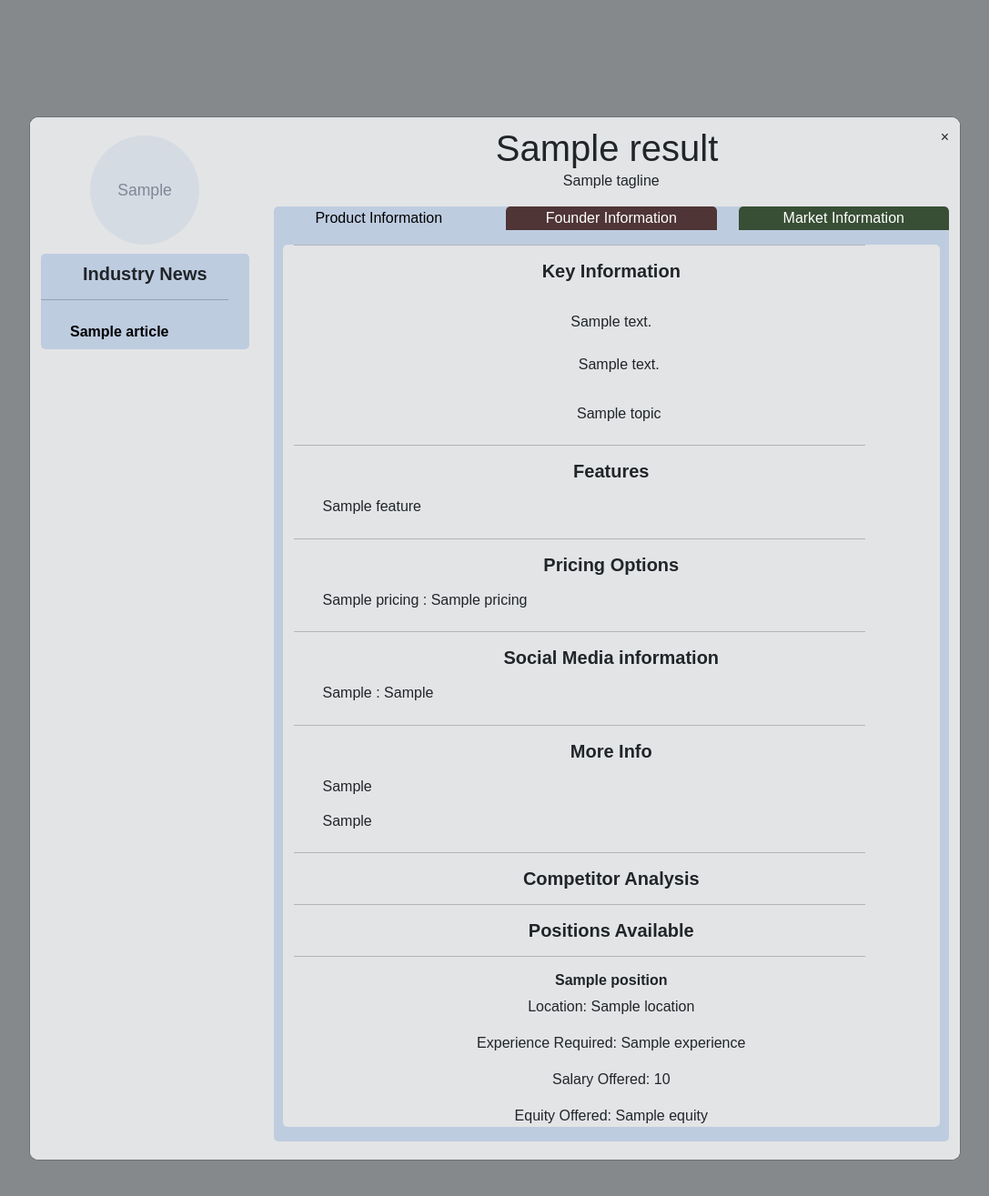
After one commit to SamRocan/VCCF, a Django app: template main/templates/main/product.html in a window 1280 px wide. The commit adds this page. Shown: the top 1315 px of the page at 91% size, without its empty margins (96-1183 px from the left). Run offline with Django 3.2, Linux system fonts and the light colour scheme; the template is opened without the code that fills it: most values are stand-ins (such as "Sample title", 1, 10 or a date in 2020); grey boxes marked "Sample" are stand-in pictures; some libraries are stand-ins or nearby versions.

Commit message:
Basic formatting of the page added - need to migrate all information onto productHome and then delete old page

```diff
--- a/main/templates/main/base.html
+++ b/main/templates/main/base.html
@@ -14,5 +14,9 @@
     {% block content %}
     {% endblock %}
     <script src="https://cdn.jsdelivr.net/npm/bootstrap@5.2.0-beta1/dist/js/bootstrap.bundle.min.js"></script>
+    <script src="https://code.jquery.com/jquery-3.1.1.min.js" ></script>
+
 </body>
+{% block extra_js %}
+{% endblock %}
 </html>
--- /dev/null
+++ b/main/templates/main/product.html
@@ -0,0 +1,252 @@
+{% extends 'main/base.html' %}
+{% load static %}
+{% block extra_css %}
+<link rel="stylesheet" href="{% static 'css/product_style.css' %}">
+{% endblock %}
+{% block content %}
+<div class="modal">
+    <!-- modal content -->
+    <div class="modal-content">
+        <div class="container-fluid" id="outer">
+            <div class="row no-gutters">
+                <div class="order-2 col-md-3 order-md-1" id="left-col">
+                    <div class="container-fluid p-0" id="left">
+                        <img src="{{context.logo}}" class="logo">
+                        <div id="news-collum">
+                            <h5 style="font-weight: bold;text-align: center">Industry News</h5>
+                            <hr>
+                            <ul>
+                                {% for link,article in context.newsZip %}
+                                <li>
+                                    <a href="{{link}}" class="news_link" style="color: black; font-weight: 550; text-decoration: none;">{{article}}</a>
+                                </li>
+                                {% endfor %}
+                            </ul>
+                        </div>
+                    </div>
+                </div>
+                <div class="order-1 col-md-9 order-md-2">
+                    <span onclick="window.location.href='{{request.META.HTTP_REFERER|escape}}';" class="close">&times;</span>
+                    <img src="{{context.logo}}" class="logo-sm">
+                    <h1 style="text-align: center; padding-top: 10px">{{context.results.name}}</h1>
+                    <p style="text-align: center">{{ context.results.tagline}}</p>
+                    <div class="container-fluid" id="right">
+                        <div class="row no-gutters">
+                            <div class="col-lg-4"><button id="b1">Product Information</button></div>
+                            <div class="col-lg-4"><button id="b2">Founder Information</button></div>
+                            <div class="col-lg-4"><button id="b3">Market Information</button></div>
+                        </div>
+                        <div class="row-lg no-gutters" style="margin: 10px">
+                            <div id="1">
+                                <div class="container information-found">
+
+
+                                    <hr>
+                                    <h5 style="font-weight: bold; text-align: center">Key Information</h5>
+                                    <br>
+                                    <p style="text-align: center">{{context.results.description}}</p>
+                                    <ul style="text-align: center;">
+                                        {% for detail in context.combiData.overview %}
+                                        <li>{{detail}}</li>
+                                        {% endfor %}
+                                    </ul>
+                                    <ul style="text-align: center;">
+                                        {% for i in context.topics %}
+                                        <li>{{i}}</li>
+                                        {% endfor %}
+                                    </ul>
+
+
+                                    <hr>
+                                    <h5 style="font-weight: bold; text-align: center">Features</h5>
+                                    <ul>
+                                        {% for feature in context.saasData.features %}
+                                        <li>{{feature}}</li>
+                                        {% endfor %}
+                                    </ul>
+
+
+                                    <hr>
+                                    <h5 style="font-weight: bold; text-align: center">Pricing Options</h5>
+                                    <ul>
+                                        {% for x,y in context.saasData.pricing.items %}
+                                        <!-- style=" display:inline; padding: 20px; font-weight: bold"-->
+                                        <li>{{x}} : {{y}}</li>
+                                        {% endfor %}
+                                    </ul>
+                                    <hr>
+                                    <h5 style="font-weight: bold; text-align: center">Social Media information</h5>
+                                    <ul>
+                                        {% for x,y in context.saasData.social_media.items %}
+                                        <li>{{x}} : {{y}}</li>
+                                        {% endfor %}
+                                    </ul>
+                                    <hr>
+                                    <h5 style="font-weight: bold; text-align: center">More Info</h5>
+                                    <ul class="wrapper">
+                                        <li>{{context.saasData.tech_details.3.1}}</li>
+                                        <li>{{context.saasData.tech_details.4.1}}</li>
+                                    </ul>
+
+                                    <hr>
+                                    <h5 style="font-weight: bold; text-align: center">Competitor Analysis</h5>
+                                    <!-- Last thing to do before commit context.captData. -->
+                                    <hr>
+                                    <h5 style="font-weight: bold; text-align: center">Positions Available</h5>
+                                    {% for info in context.combiData.jobs %}
+                                    <div style="text-align: center">
+                                        <hr>
+                                        <h6 style="font-weight: bold; text-align: center">{{info.position}}</h6>
+                                        <p>Location: {{info.location}}</p>
+                                        <p>Experience Required: {{info.experience}}</p>
+                                        <p>Salary Offered: {{info.salary}}</p>
+                                        <p>Equity Offered: {{info.equity}}</p>
+                                    </div>
+                                    {% endfor %}
+                                </div>
+                            </div>
+                            <div id="2" style="display:none;">
+                                <div class="container information-found">
+                                    <h3 class="content-header">Founders</h3>
+                                    <ul>
+                                        {% for handle, image in twitterZip %}
+                                        <img src="{{image}}" width="100px" style="border-radius: 50%">
+                                        <canvas id="twitter-box-{{handle}}" style="display: none;">
+                                            <h1>{{handle}}</h1>
+                                        </canvas>
+                                        <li><button onclick="drawGraph('{{handle}}', '{{forloop.counter}}')">{{handle}}</button></li>
+                                        {% endfor %}
+                                    </ul>
+                                </div>
+                            </div>
+                            <div id="3" style="display:none;">
+                                <div class="container information-found">
+                                    <h3 class="content-header">Market</h3>
+                                    <div>
+                                        <canvas id="myChartBar"></canvas>
+                                    </div>
+                                    <div >
+                                        <canvas id="myChartLine"></canvas>
+                                    </div>
+                                </div>
+                            </div>
+                        </div>
+                    </div>
+                </div>
+            </div>
+        </div>
+    </div>
+</div>
+{% endblock content %}
+{% block extra_js %}
+<script src="https://cdn.jsdelivr.net/npm/chart.js@2.8.0"></script>
+<script>
+    var endpoint = '/graphs/'
+    let results = []
+    $.ajax({
+        method: "GET",
+        url: endpoint,
+        data: {'test':"Test Data"},
+        success: function(data) {
+            results = [ data.extScore,
+                data.neuScore,
+                data.agrScore,
+                data.conScore,
+                data.opnScore]
+        },
+        error: function(error_data) {
+
+            console.log(error_data);
+        }
+    })
+    function drawGraph(handle, pos) {
+        var position = pos-1
+        graphArea = document.getElementById('twitter-box-'+handle)
+        graphArea.style.display = 'block';
+        var ctx = graphArea.getContext('2d');
+        var myChart = new Chart(ctx, {
+            type: 'bar',
+            data: {
+                labels: ['extroversion','neuroticism','agreeableness','conscientiousness','openness'],
+                datasets: [{
+                    label: handle,
+                    data: [results[0][position],results[1][position],results[2][position],results[3][position], results[4][position]],
+                    backgroundColor: [
+                        'rgba(255, 99, 132, 0.2)',
+                        'rgba(54, 162, 235, 0.2)',
+                        'rgba(255, 206, 86, 0.2)',
+                        'rgba(75, 192, 192, 0.2)',
+                        'rgba(153, 102, 255, 0.2)',
+                        'rgba(255, 159, 64, 0.2)',
+                        'rgba(255, 99, 132, 0.2)',
+                        'rgba(54, 162, 235, 0.2)'
+                    ],
+                    borderColor: [
+                        'rgba(255, 99, 132, 1)',
+                        'rgba(54, 162, 235, 1)',
+                        'rgba(255, 206, 86, 1)',
+                        'rgba(75, 192, 192, 1)',
+                        'rgba(153, 102, 255, 1)',
+                        'rgba(255, 159, 64, 1)',
+                        'rgba(255, 99, 132, 1)',
+                        'rgba(54, 162, 235, 1)'
+                    ],
+                    borderWidth: 1
+                }]
+            },
+            options: {
+                scales: {
+                    yAxes: [{
+                        ticks: {
+                            beginAtZero: true
+                        }
+                    }]
+                }
+            }
+        });
+    }
+</script>
+<script>
+
+    /*Change tabs*/
+    $('#b1').on('click',function(){
+        //If 1 is showing, show 2, hide all other divs
+        $('#1').show().siblings('div').hide();
+        $('#b1').css("background-color", "#becce0")
+        $('#b1').css("color", "black")
+        $('#b2').css("background-color", "#4f3535")
+        $('#b2').css("color", "white")
+        $('#b3').css("background-color", "#384f35")
+        $('#b3').css("color", "white")
+        $('#right').css("background-color", "#becce0")
+
+    });
+    $('#b2').on('click',function()  {
+        //If 1 is showing, show 2, hide all other divs
+        $('#2').show().siblings('div').hide();
+        $('#b1').css("background-color", "#42474e")
+        $('#b1').css("color", "white")
+        $('#b2').css("background-color", "#e0bebe")
+        $('#b2').css("color", "black")
+        $('#b3').css("background-color", "#384f35")
+        $('#b3').css("color", "white")
+        $('#right').css("background-color", "#e0bebe")
+    });
+    $('#b3').on('click',function(){
+        //If 1 is showing, show 2, hide all other divs
+        $('#3').show().siblings('div').hide();
+        $('#b1').css("background-color", "#42474e")
+        $('#b1').css("color", "white")
+        $('#b2').css("background-color", "#4f3535")
+        $('#b2').css("color", "white")
+        $('#b3').css("background-color", "#c0dbb9")
+        $('#b3').css("color", "black")
+        $('#right').css("background-color", "#c0dbb9")
+
+    });
+
+
+
+
+</script>
+{% endblock extra_js %}
--- a/main/views.py
+++ b/main/views.py
@@ -157,7 +157,7 @@ def productHome(request, productSlug):
         'userImages':userImages,
         'twitterZip':twitterZip
     }
-    return render(request, 'main/productHome.html', context)
+    return render(request, 'main/product.html', context)
 
 class ChartData(APIView):
 
--- /dev/null
+++ b/static/css/product_style.css
@@ -0,0 +1,215 @@
+/* CSS Just for the button */
+body {
+    margin: 0;
+    padding: 0;
+    font-family: "Merriweather Sans", sans-serif;
+    background-color: #dfe4ea;
+    min-height: 100vh;
+    display: flex;
+    flex-direction: column;
+    justify-content: center;
+    align-items: center;
+}
+
+.btn{
+    margin-top: 20px;
+    margin-left: 30px;
+    margin-right: 30px;
+
+    display: flex;
+    align-items: center;
+    justify-content: center;
+}
+
+/* CSS for Modal Box */
+.modal {
+    display: block;
+    position: fixed;
+    top: 0;
+    left: 0;
+    background-color: rgba(0, 0, 0, 0.4);
+    z-index: 1;
+    width: 100%;
+    height: 100%;
+    overflow: auto;
+}
+
+.modal-content {
+    position: fixed;
+    background-color: #fff;
+    margin: 10% 10% 10% 10%;
+    width: 80%;
+    border-radius: 10px;
+    max-height: calc(100vh - 210px);
+    max-width: calc(80vw);
+    overflow-y: auto;
+    overflow-x: hidden;
+}
+
+
+.close {
+    padding-top: 10px;
+    float: right;
+    cursor: pointer;
+}
+
+
+.show {
+    animation: show 0.3s forwards ease-in;
+}
+/*   ---------   */
+h1{
+    margin: auto;
+}
+
+button{
+    width: 100%;
+}
+#left-col{
+    padding-right: 15px;
+}
+
+#outer{
+    background-color: #e3e4e6;
+    padding-bottom: 20px;
+}
+.logo{
+    display: block;
+    margin-left: auto;
+    margin-right: auto;
+    height: 120px;
+    width: 120px;
+    margin-top: 20px;
+    margin-bottom: 10px;
+    border-radius: 50%;
+}
+.logo-sm{
+    align-content: center;
+    display: none;
+    margin-left: auto;
+    margin-right: auto;
+    height: 120px;
+    width: 120px;
+    margin-top: 20px;
+    margin-bottom: 10px;
+    border-radius: 50%;
+}
+
+#news-collum{
+    border-radius: 5px;
+    padding-top: 10px;
+    background-color: #becce0;
+}
+hr{
+    width: 90%;
+}
+ul{
+    text-align: left;
+    list-style: none;
+    padding-right: 15px;
+    line-height: 110%;
+}
+
+ul li{
+    padding: 10px 0px;
+}
+
+#right{
+    border-radius: 5px;
+    padding: 0;
+    background-color: #becce0;
+    min-height: 600px;
+    overflow: scroll;
+}
+
+#b1{
+    border-radius: 5px 5px 0px 0px;
+    border:none;
+    outline: none;
+    background-color: #becce0;
+}
+#b2{
+    border-radius: 5px 5px 0px 0px;
+    border:none;
+    outline: none;
+    background-color: #4f3535;
+    color: white;
+}
+#b3{
+    border-radius: 5px 5px 0px 0px;
+    border:none;
+    outline: none;
+    background-color: #384f35;
+    color: white;
+}
+
+.content-header{
+    text-align: center;
+    list-style: none;
+}
+.product-items{
+    list-style: none;
+    align-items: center;
+}
+.product-items ul{
+    list-style: none;
+}
+.information-found{
+    overflow-wrap: break-word;
+    word-wrap: break-word;
+    border-radius: 5px;
+    background-color: #e3e4e6;
+
+    -ms-hyphens: auto;
+    -moz-hyphens: auto;
+    -webkit-hyphens: auto;
+    hyphens: auto;
+}
+.information-found h3{
+    color: black;
+    text-align: center;
+}
+
+
+.founder-bar{
+    display: flex;
+    align-items: center;
+    justify-content: center;
+}
+
+.founder-item{
+    text-align: center;
+    margin-right: 30px;
+}
+.founder-item img{
+    border-radius: 50%;
+}
+.flogo{
+    margin-right: 5px;
+    margin-left: 5px;
+    width: 90px;
+    height: 90px;
+}
+.news_link li a {
+    color: black;
+    font-weight: bold;
+    text-decoration: none; /* no underline */
+}
+
+@media only screen and (max-width: 768px){
+    #left-col{
+        padding-right: 0px;
+    }
+    .logo-sm{
+        display: block;
+    }
+    .logo{
+        display: none;
+    }
+    #outer{
+        padding-bottom: 0px;
+    }
+    #right{
+        margin-bottom: 20px;
+    }
+}
```
